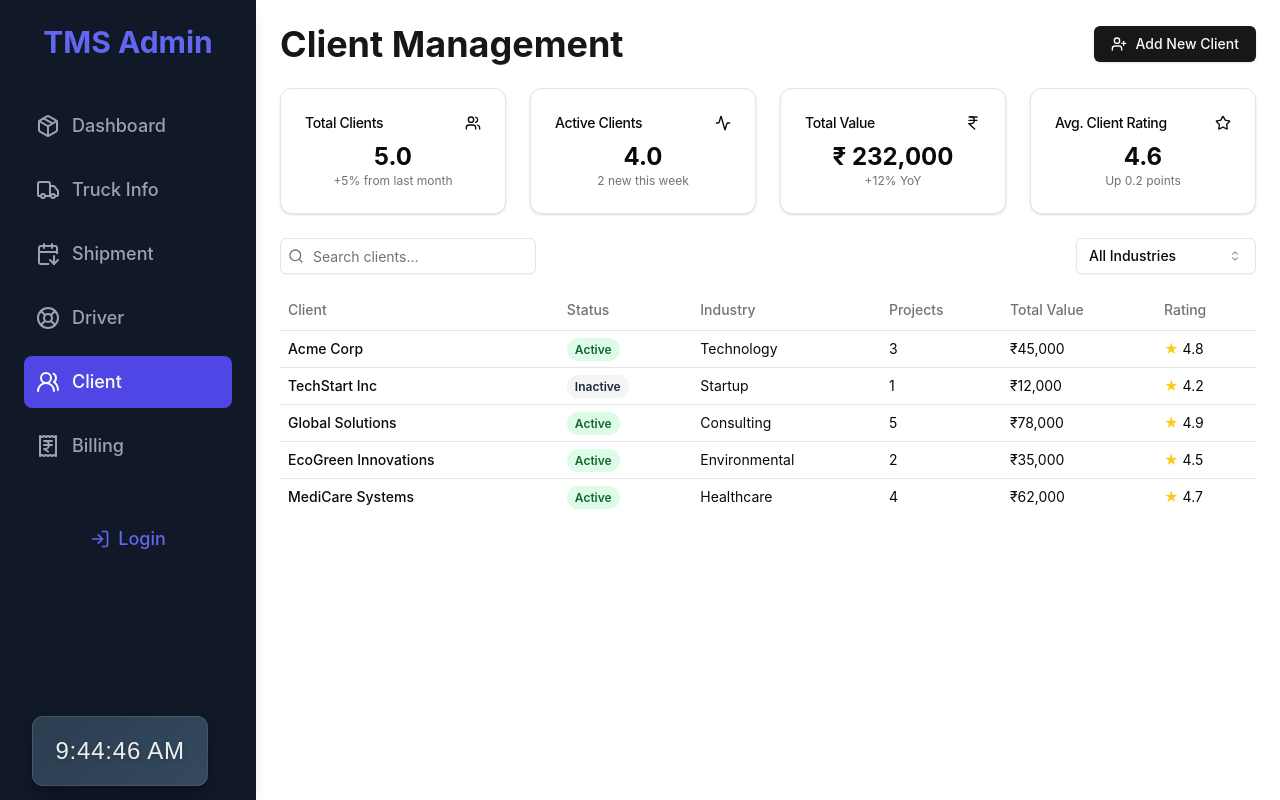
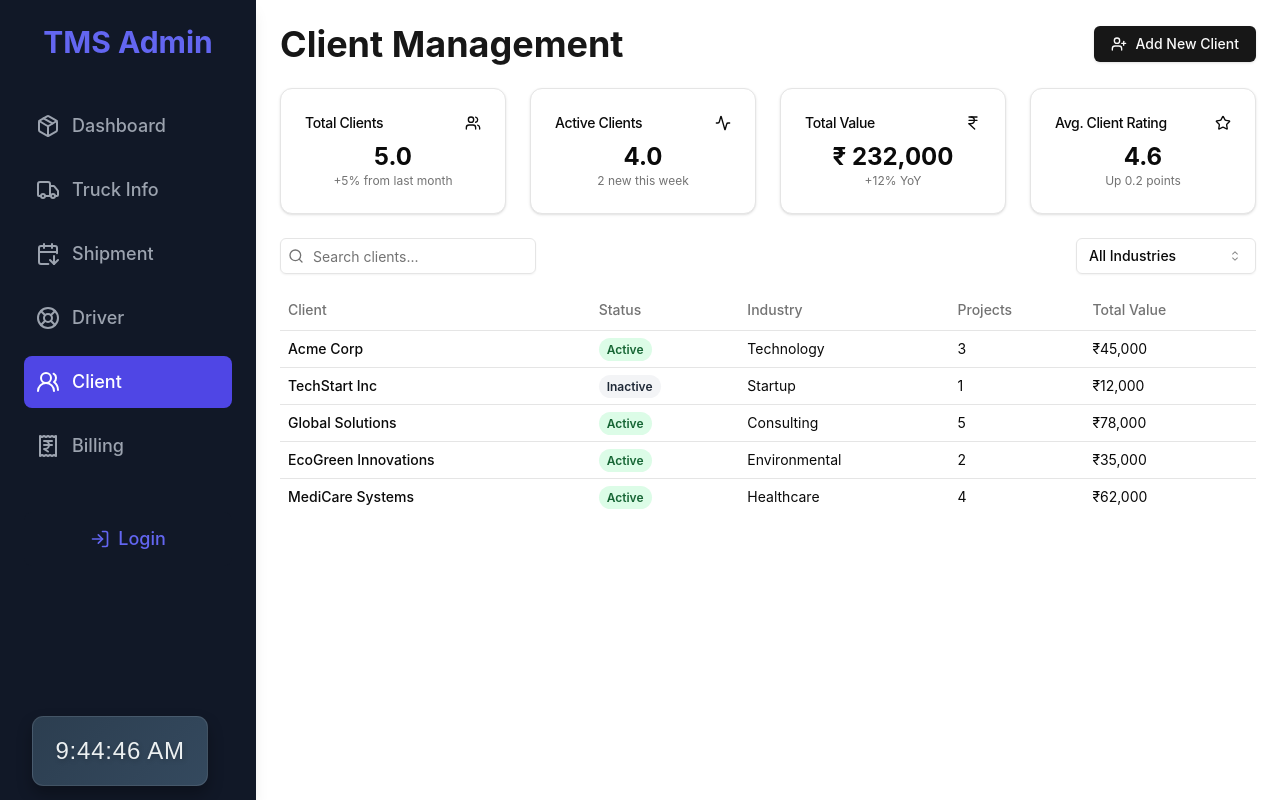
Before and after one commit to RishabhhG/Truck-vistariya, a React (Vite) app: page /client in a window 1280 px wide. Built offline with nearby package versions, Linux system fonts and the light colour scheme.

Commit message:
Client Page updated

```diff
--- a/src/components/enhanced-client-management.jsx
+++ b/src/components/enhanced-client-management.jsx
@@ -114,7 +114,7 @@ export function EnhancedClientManagement() {
         (selectedIndustry === "all" ||
           client.industry.toLowerCase() === selectedIndustry.toLowerCase()) &&
         (client.name.toLowerCase().includes(searchTerm.toLowerCase()) ||
-          client.industry.toLowerCase().includes(searchTerm.toLowerCase()))
+          client.industry.toLowerCase().includes(searchTerm.toLowerCase())),
     )
     .sort((a, b) => {
       if (a[sortColumn] < b[sortColumn])
@@ -268,17 +268,6 @@ export function EnhancedClientManagement() {
                       {sortColumn === "totalValue" &&
                         (sortDirection === "asc" ? "▲" : "▼")}
                     </TableHead>
-                    <TableHead
-                      onClick={() => handleSort("rating")}
-                      className="cursor-pointer whitespace-nowrap"
-                      aria-sort={
-                        sortColumn === "rating" ? sortDirection : "none"
-                      }
-                    >
-                      Rating{" "}
-                      {sortColumn === "rating" &&
-                        (sortDirection === "asc" ? "▲" : "▼")}
-                    </TableHead>
                   </TableRow>
                 </TableHeader>
                 <TableBody>
@@ -301,10 +290,7 @@ export function EnhancedClientManagement() {
                         {client.projects}
                       </TableCell>
                       <TableCell className="text-left">
-                      ₹{client.totalValue.toLocaleString()}
-                      </TableCell>
-                      <TableCell>
-                        <Rating value={client.rating} />
+                        ₹{client.totalValue.toLocaleString()}
                       </TableCell>
                     </TableRow>
                   ))}
@@ -359,14 +345,6 @@ function StatusBadge({ status }) {
   );
 }
 
-function Rating({ value }) {
-  return (
-    <div className="flex items-center">
-      <span className="text-yellow-400 mr-1">★</span>
-      <span>{value.toFixed(1)}</span>
-    </div>
-  );
-}
 
 function NewClientDialog({ open, onOpenChange }) {
   return (
@@ -404,18 +382,7 @@ function NewClientDialog({ open, onOpenChange }) {
             <Label htmlFor="industry" className="text-right">
               Industry
             </Label>
-            <Select>
-              <SelectTrigger className="col-span-3">
-                <SelectValue placeholder="Select industry" />
-              </SelectTrigger>
-              <SelectContent>
-                <SelectItem value="technology">Technology</SelectItem>
-                <SelectItem value="startup">Startup</SelectItem>
-                <SelectItem value="consulting">Consulting</SelectItem>
-                <SelectItem value="environmental">Environmental</SelectItem>
-                <SelectItem value="healthcare">Healthcare</SelectItem>
-              </SelectContent>
-            </Select>
+            <Input id="industry" className="col-span-3" />
           </div>
           <div className="grid grid-cols-4 items-center gap-4">
             <Label htmlFor="notes" className="text-right">
@@ -462,12 +429,6 @@ function ClientDetailsDialog({ client, open, onOpenChange }) {
               ${client.totalValue.toLocaleString()}
             </div>
           </div>
-          <div className="grid grid-cols-4 items-center gap-4">
-            <Label className="text-right font-semibold">Rating</Label>
-            <div className="col-span-3">
-              <Rating value={client.rating} />
-            </div>
-          </div>
         </div>
       </DialogContent>
     </Dialog>
```
